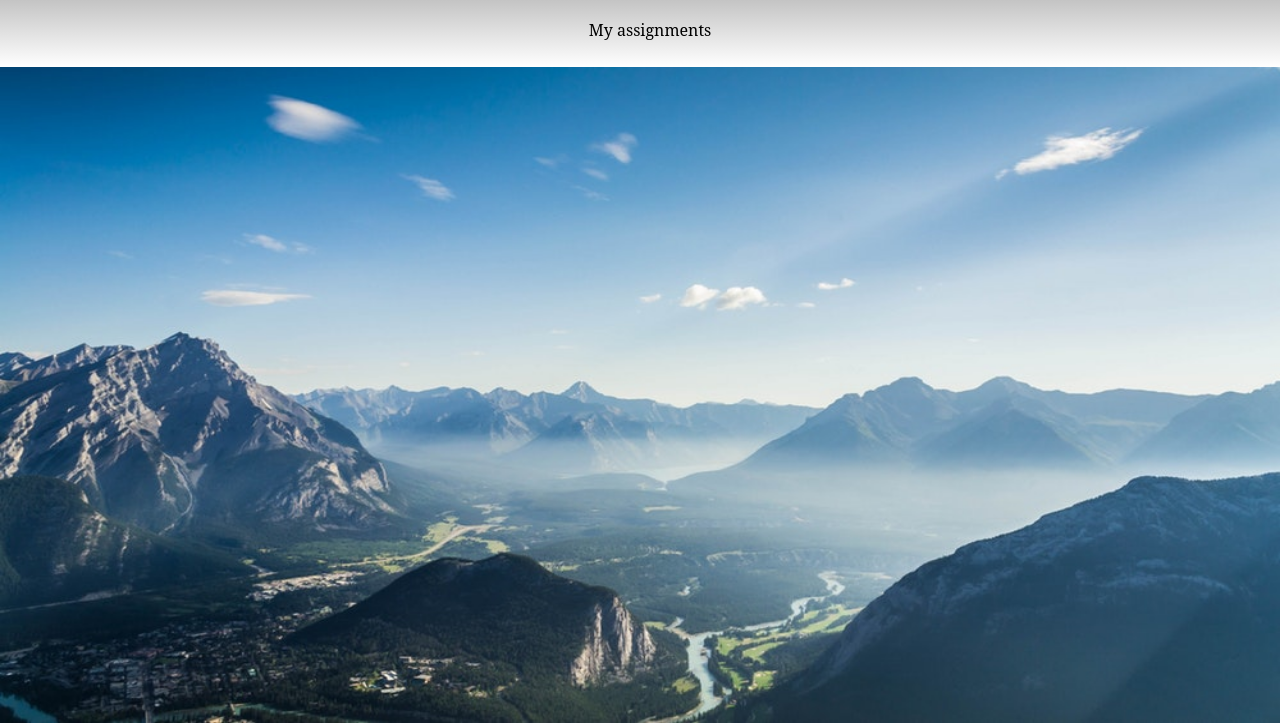
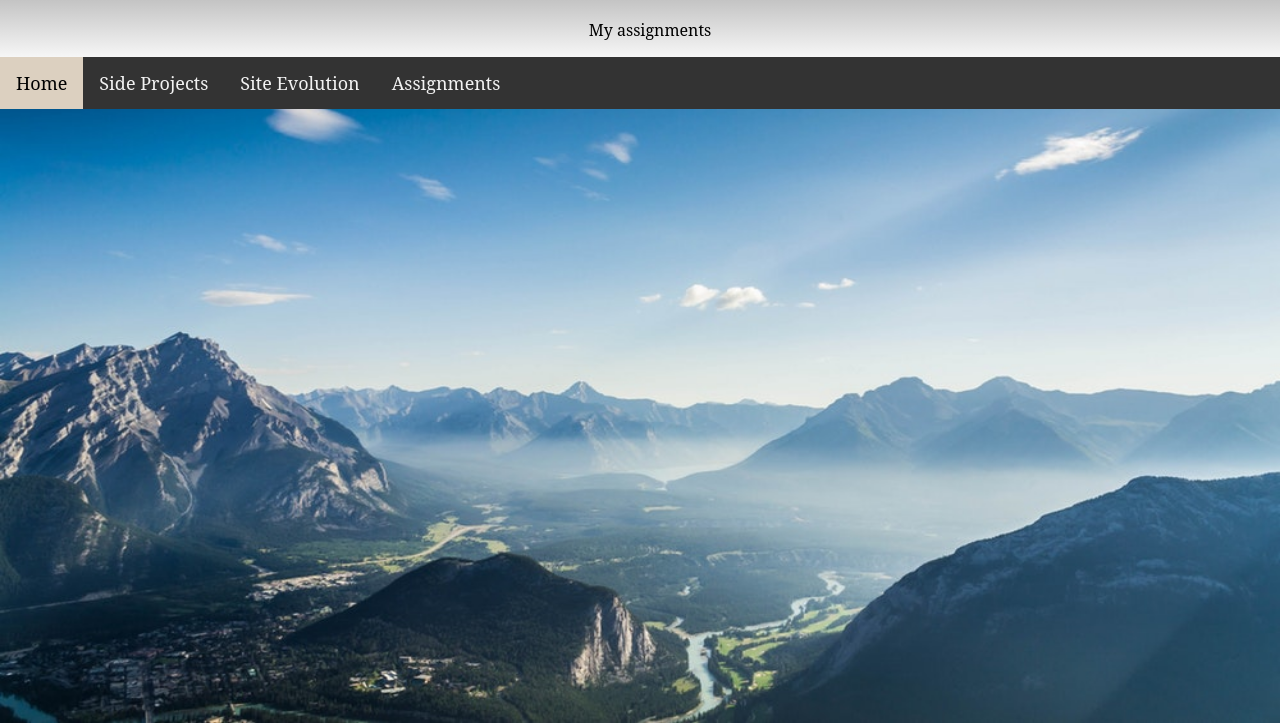
Before and after one commit to owen-sellner/ComSci, a plain HTML site: page Pages/assignments.html in a window 1280 px wide. Shown: the part 77-800 px from the top of the page. Drawn offline with Linux system fonts and the light colour scheme.

Commit message:
Add files via upload

```diff
--- a/Pages/assignments.html
+++ b/Pages/assignments.html
@@ -11,8 +11,10 @@
 	<p>My assignments</p>
 </div>
 	<div class="nav">
-		<a href="file:///C:/Users/OwenS/Documents/Com_Sci_Portfolio/index.html">Home</a>
-		<a href="file:///C:/Users/OwenS/Documents/Com_Sci_Portfolio/Pages/side_projects.html">Side Projects</a>
-		<a href="file:///C:/Users/OwenS/Documents/Com_Sci_Portfolio/Pages/evolution.html">Site Evolution</a>
-		<a class="active" href="file:///C:/Users/OwenS/Documents/Com_Sci_Portfolio/Pages/assignments.html">Assignments</a>
+		<ul>
+			<li><a class="active" href="Com_Sci_Portfolio/index.html">Home</a></li>
+			<li><a href="Pages/side_projects.html">Side Projects</a></li>
+			<li><a href="Pages/evolution.html">Site Evolution</a></li>
+			<li><a href="Pages/assignments.html">Assignments</a></li>
+		</ul>
 </body>
```
Also changed, not shown: Pages/evolution.html (+6 -4 lines), Pages/side_projects.html (+6 -4 lines).
